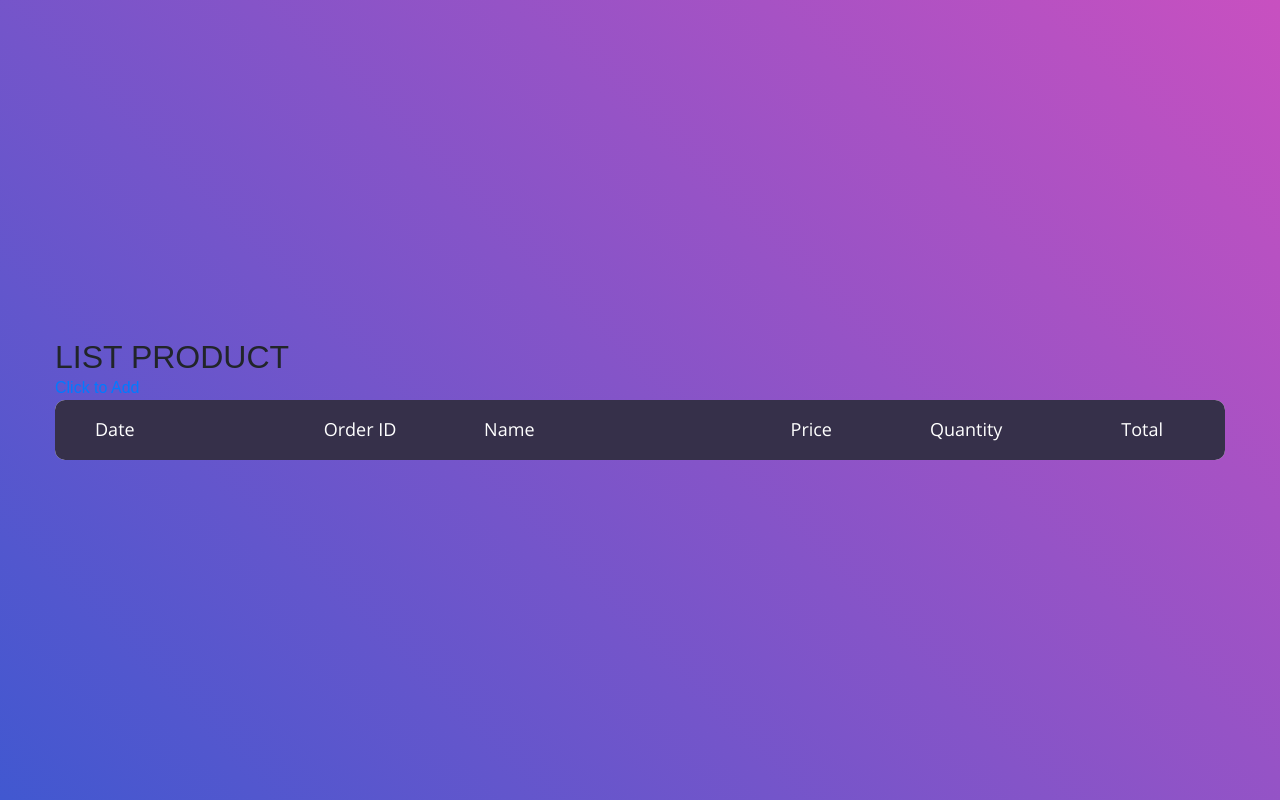
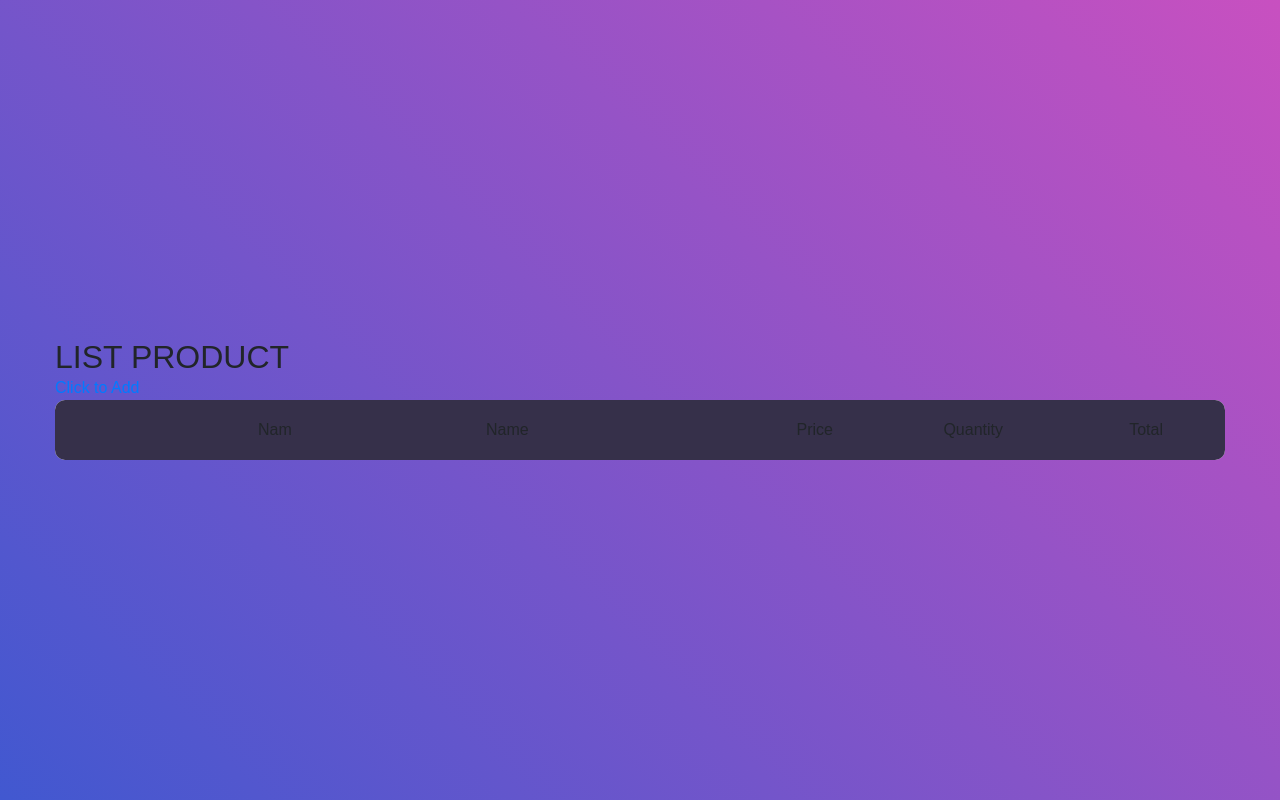
Before and after one commit to batkhai290499/AssignmentNBK, a PHP site: page / in a window 1280 px wide. Run offline with PHP 8.4, Linux system fonts and the light colour scheme; data that the repository does not hold is empty; some libraries are stand-ins or nearby versions.

Commit message:
Update index.php

```diff
--- a/index.php
+++ b/index.php
@@ -31,33 +31,32 @@
 				<a href="AddProduct.php">Click to Add</a>
 					<table>
 						<thead>
-							<tr class="table100-head">
-								<th class="column1">Date</th>
-								<th class="column2">Order ID</th>
-								<th class="column3">Name</th>
-								<th class="column4">Price</th>
-								<th class="column5">Quantity</th>
-								<th class="column6">Total</th>
-							</tr>
+							<th class="table100-head">
+								<td class="column1">Nam
+								<td class="column3">Name</td>
+								<td class="column4">Price</td>
+								<td class="column5">Quantity</td>
+								<td class="column6">Total</td>
+							</th>
 						</thead>
 						<?php
 						require_once './database.php';
 							foreach ($resultSet as $row) {
 								?>
-								<th class="column1"><?= $row['productname'] ?></th>
-								<th class="column2"><?= $row['price'] ?></th>
-								<th class="column3"><?= $row['content'] ?></th>
-								<th class="column4">
+								<td class="column1"><?= $row['productname'] ?></td>
+								<td class="column2"><?= $row['price'] ?></td>
+								<td class="column3"><?= $row['content'] ?></td>
+								<td class="column4">
 									<a href="./product_delete.php?id=<?= $row['id'] ?>">Delete</a>
-								</th>
+								</td>
 
-								<th class="column5">
+								<td class="column5">
 									<a href="./editing.php?id=<?= $row['id'] ?>">Edit</a>
-								</th>
+								</td>
 
-								<th class="column6">
+								<td class="column6">
 									<a href="./product_editing.php?id=<?= $row['id'] ?>&task=copy">Copy</a>
-								</th>
+								</td>
 								<div class="clear-both"></div>
 							<?php } ?>
 					</table>
```
